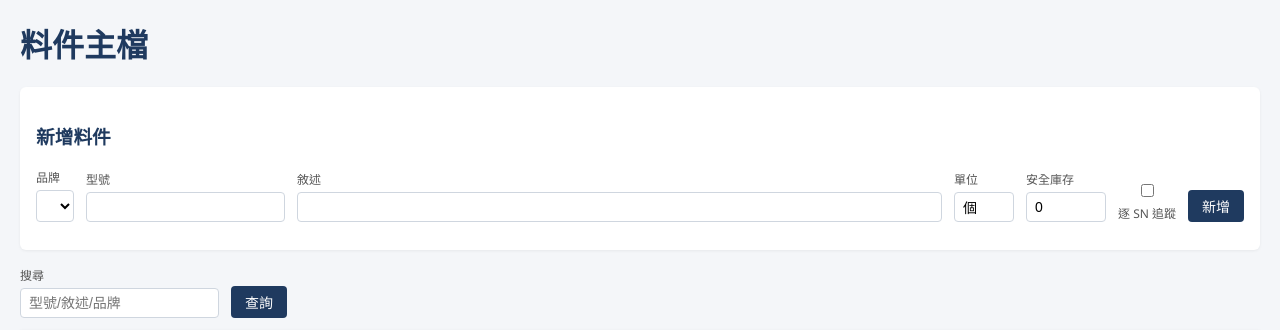
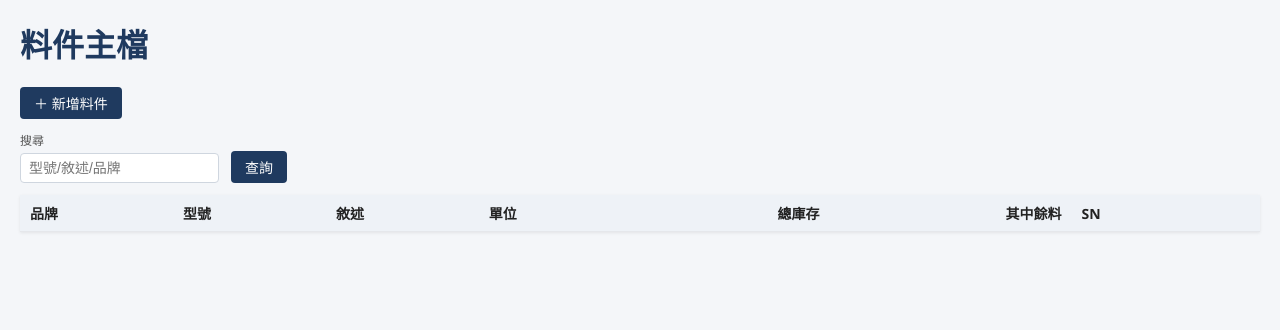
Before and after one commit to alien18331/warehouse_mgr, a FastAPI app: page /products in a window 1280 px wide. Shown: the part 52-382 px from the top of the page. Run offline with FastAPI, Linux system fonts and the light colour scheme; data that the repository does not hold is empty.

Commit message:
Products list: replace inline create form with link to /products/new
The inline form on /products only had the basic fields and lacked the
kit (組合件) checkbox introduced in the prior commit. Replaced it with
a '＋ 新增料件' button that opens the full /products/new page where
the kit toggle and BOM editor are available.

```diff
--- a/app/templates/products.html
+++ b/app/templates/products.html
@@ -3,21 +3,8 @@
 {% block body %}
 <h1>料件主檔</h1>
 
-<div class="card">
-<h3>新增料件</h3>
-<form method="post" action="/products/new" class="row">
-  <label>品牌
-    <select name="brand_id" required>
-      {% for b in brands %}<option value="{{ b.id }}">{{ b.name }}</option>{% endfor %}
-    </select>
-  </label>
-  <label>型號<input type="text" name="model" required></label>
-  <label style="flex:1;">敘述<input type="text" name="description" style="width:100%"></label>
-  <label>單位<input type="text" name="base_unit" value="個" style="width:60px"></label>
-  <label>安全庫存<input type="number" step="0.01" name="safety_stock" value="0" style="width:80px"></label>
-  <label class="flex"><input type="checkbox" name="track_by_serial" value="1"> 逐 SN 追蹤</label>
-  <button type="submit">新增</button>
-</form>
+<div class="row">
+  <a class="btn" href="/products/new">＋ 新增料件</a>
 </div>
 
 <form method="get" class="row">
```
